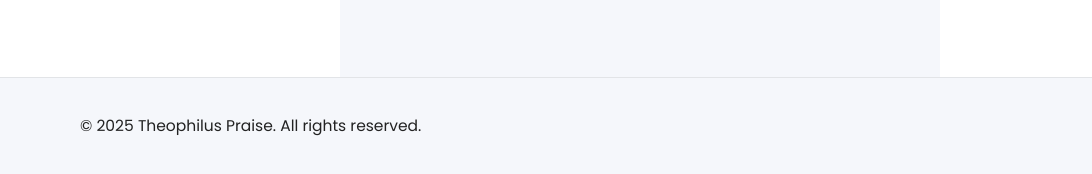
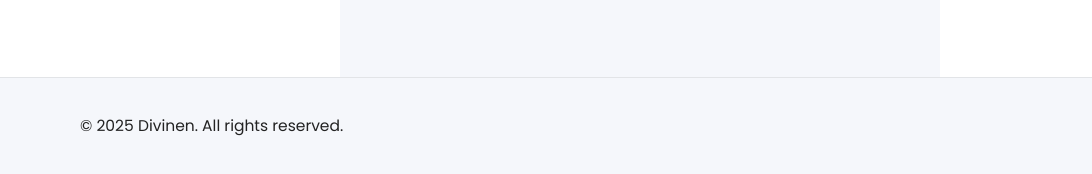
Before and after one commit to TheophilusPraise/portfolio, a plain HTML site: page contact.html in a window 1280 px wide. Shown: the part 794-968 px from the top of the page, 0-1092 px from the left. Drawn offline with Linux system fonts and the light colour scheme.

Commit message:
your commit message here

```diff
--- a/contact.html
+++ b/contact.html
@@ -60,17 +60,15 @@
     </div>
   </div>
 </section>
-
-  <!-- FOOTER -->
+ <!-- FOOTER -->
   <footer class="footer">
     <div class="container footer-flex">
-      <p>&copy; <span id="year"></span> Theophilus Praise. All rights reserved.</p>
+      <p>&copy; <span id="year"></span> Divinen. All rights reserved.</p>
       <div class="social">
         <a href="https://x.com/Theophilusprais" target="_blank"><i class="fa-brands fa-x-twitter"></i></a>
 
         <a href="https://github.com/TheophilusPraise" target="_blank"><i class="fa-brands fa-github"></i></a>
-                 <a href="https://www.upwork.com/services/product/development-it-get-an-amazing-glide-expert-to-build-apps-from-google-sheets-1930535142025032040?ref=project_share" target="_blank"><i class="fa-brands fa-upwork"></i></a>
-
+         <a href="https://www.upwork.com/services/product/development-it-get-an-amazing-glide-expert-to-build-apps-from-google-sheets-1930535142025032040?ref=project_share" target="_blank"><i class="fa-brands fa-upwork"></i></a>
       </div>
     </div>
   </footer>
```
Also changed, not shown: index.html (+1 -1 lines), projects.html (+4 -3 lines), services.html (+4 -4 lines), testimonials.html (+4 -4 lines).
